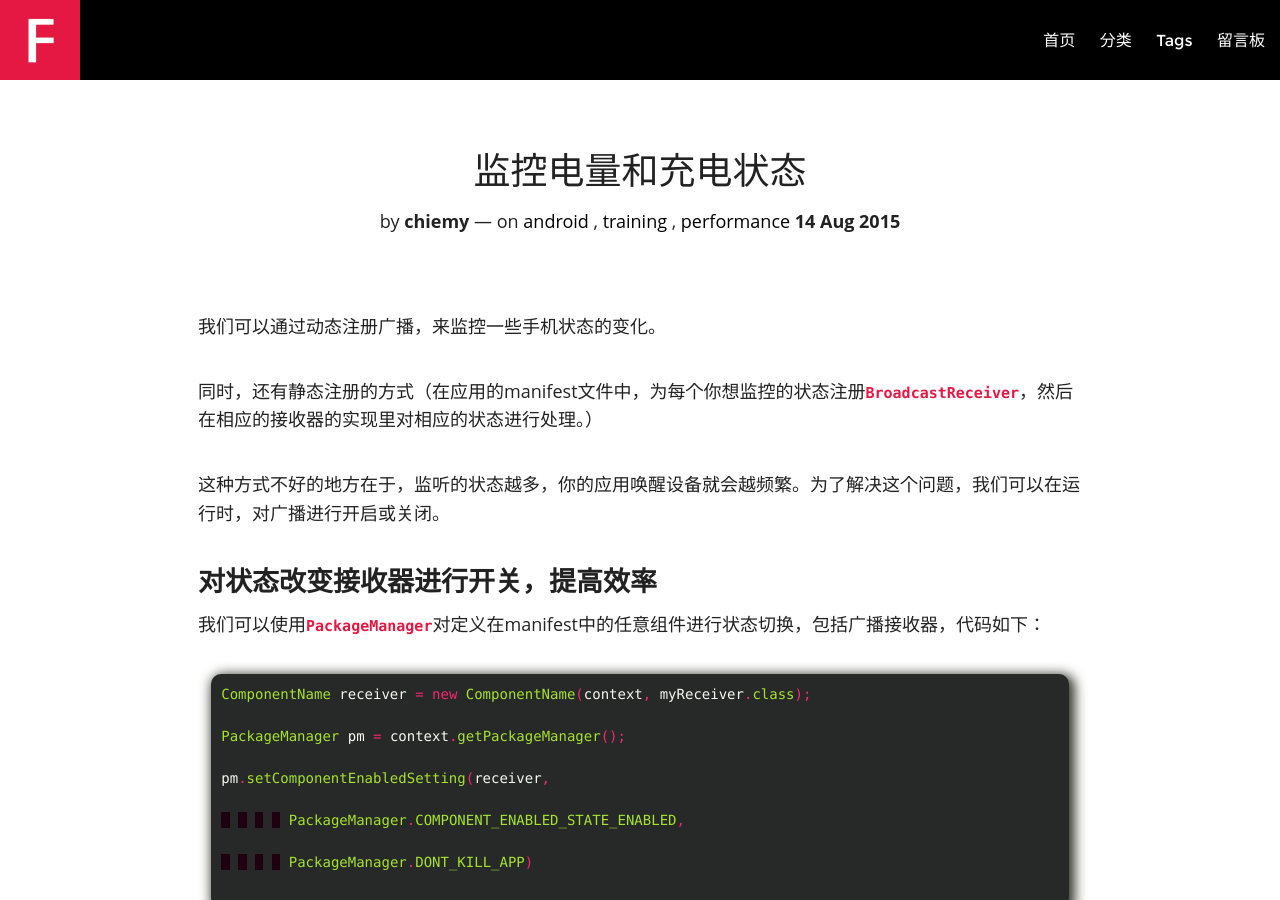
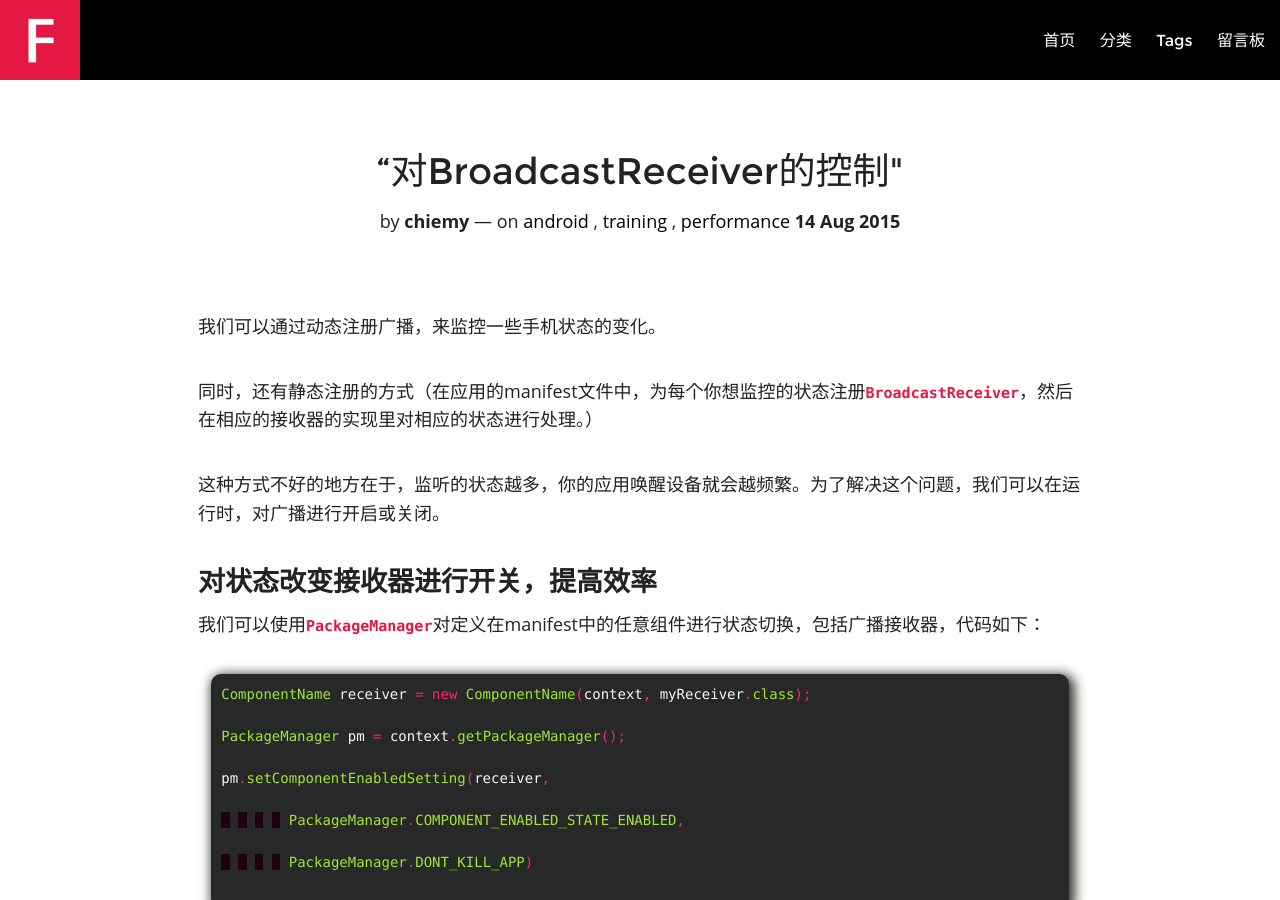
Before and after one commit to chiemy/blog, a Jekyll site: the page built from android/_posts/2015-08-14-manifest-receivers.md, in a window 1280 px wide and 900 px high. Built offline with Jekyll 4.4.1, drawn with Linux system fonts in a browser that asks for light colours; nearby versions of some CDN libraries; comment, search, counter and statistics services are not loaded.

Commit message:
文章标题

```diff
--- a/android/_posts/2015-08-14-manifest-receivers.md
+++ b/android/_posts/2015-08-14-manifest-receivers.md
@@ -1,8 +1,8 @@
 ---
 layout: post
-title: "监控电量和充电状态"
+title: “对BroadcastReceiver的控制"
 modified: 2015-08-14 13:50:37
-excerpt: ""
+excerpt: “如何对注册在manifest文件中的广播进行开关操作"
 tags: [android, training, performance]
 published: true
 ---
```
